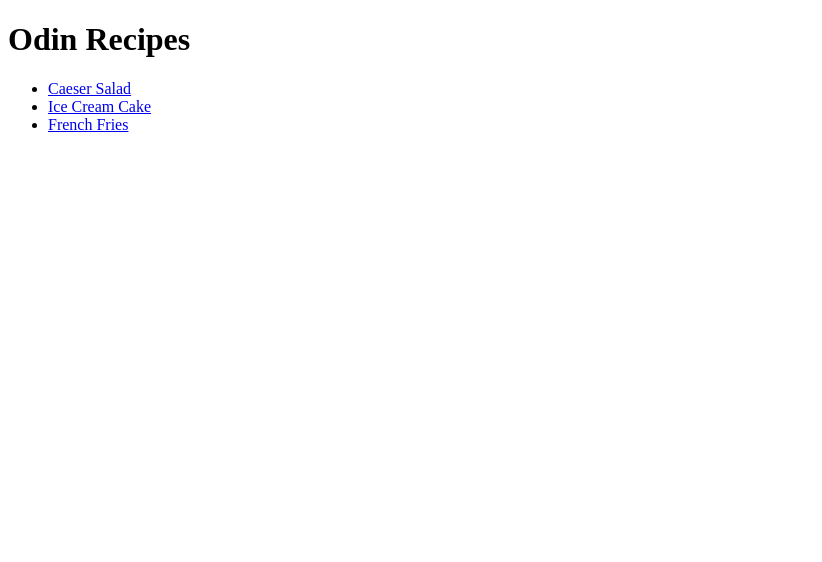
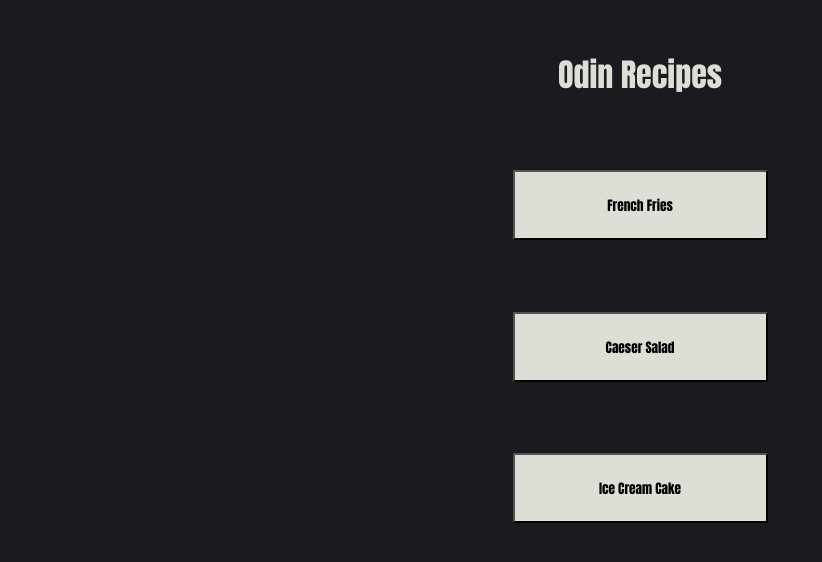
Before and after one commit to sprakex/odin-recipes, a plain HTML site: page index.html in a window 1280 px wide. Shown: the whole page, without its empty margins (0-822 px from the left). Drawn offline with Linux system fonts and the light colour scheme.

Commit message:
Added Basic CSS

```diff
--- a/index.html
+++ b/index.html
@@ -3,14 +3,22 @@
 <head>
     <meta charset="UTF-8">
     <meta name="viewport" content="width=device-width, initial-scale=1.0">
-    <title>Home</title>
+    <title style="display: none;">Home</title>
+    <link rel="stylesheet" href="styles.css">
 </head>
 <body>
-    <h1>Odin Recipes</h1>
-    <ul>
-        <li><a href="./recipes/caeser-salad.html">Caeser Salad</a></li>
-        <li><a href="./recipes/ice-cream-cake.html">Ice Cream Cake</a></li>
-        <li><a href="./recipes/french-fries.html">French Fries</a></li>
-    </ul>
+    <h1 class="title">Odin Recipes</h1> <br>
+
+        <a href="./recipes/french-fries.html"><button class="button" type="button">
+            French Fries
+        </button></a><br>
+    <a href="./recipes/caeser-salad.html"><button class="button" type="button">
+        Caeser Salad
+    </button></a><br>
+
+    <a href="./recipes/ice-cream-cake.html"><button class="button" type="button">
+        Ice Cream Cake
+    </button></a>
+
 </body>
 </html>
--- /dev/null
+++ b/styles.css
@@ -0,0 +1,29 @@
+* {
+    background-color: #1b1a1f;
+    color: #deded6;
+    margin: 2%;
+    display: block;
+    font-family: Impact, Haettenschweiler, 'Arial Narrow Bold', sans-serif;
+}
+
+#pg_title {
+    display: block;
+}
+
+.title {
+    color: #deded6;
+    text-align: center;
+}
+
+.button{
+    width: 255px;
+    height: 70px;
+    background-color: #deded6;
+    font-weight: bold;
+    color: black;
+    margin: auto;
+}
+
+li::marker {
+    color: #deded6;
+}
```
Also changed, not shown: recipes/caeser-salad.html (+3 -1 lines), recipes/french-fries.html (+2 -1 lines), recipes/ice-cream-cake.html (+3 -1 lines).
